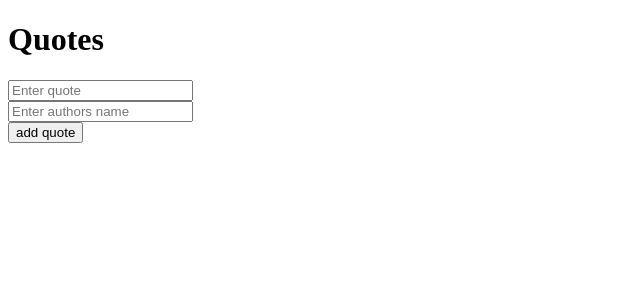
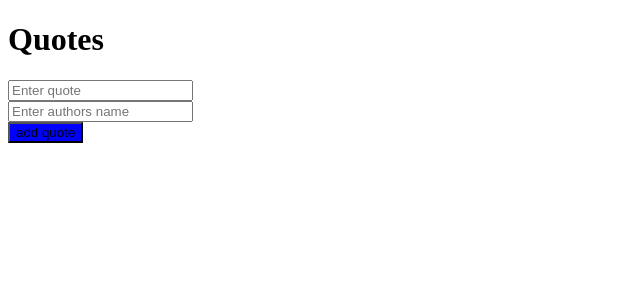
Before and after one commit to victorkitesh/Quotes, an Angular app in the folder quote/: page / in a window 1280 px wide. Shown: the top 300 px of the page, without its empty margins (0-640 px from the left). Built offline with nearby package versions, Linux system fonts and the light colour scheme.

Commit message:
added background color on add botton

```diff
--- a/quote/package.json
+++ b/quote/package.json
@@ -19,12 +19,14 @@
     "@angular/platform-browser": "~11.2.7",
     "@angular/platform-browser-dynamic": "~11.2.7",
     "@angular/router": "~11.2.7",
+    "bootstrap": "^5.0.1",
+    "popper": "^1.0.1",
     "rxjs": "~6.6.0",
     "tslib": "^2.0.0",
     "zone.js": "~0.11.3"
   },
   "devDependencies": {
-    "@angular-devkit/build-angular": "^0.901.15",
+    "@angular-devkit/build-angular": "^12.0.0",
     "@angular/cli": "~11.2.6",
     "@angular/compiler-cli": "~11.2.7",
     "@types/jasmine": "~3.6.0",
--- a/quote/src/app/components/quotes/quotes.component.css
+++ b/quote/src/app/components/quotes/quotes.component.css
@@ -0,0 +1,3 @@
+.quote-submit{
+    background-color: blue;
+}
--- a/quote/src/app/components/quotes/quotes.component.html
+++ b/quote/src/app/components/quotes/quotes.component.html
@@ -30,6 +30,7 @@
         <div class="">
             {{myDate | date}}
         </div>
+
         <div class="upvote">
 
 
--- a/quote/src/app/components/quotes/quotes.component.ts
+++ b/quote/src/app/components/quotes/quotes.component.ts
@@ -21,6 +21,8 @@ export class QuotesComponent implements OnInit {
   numberOfDislikes:number=0;
 
   myDate =Date.now();
+
+
 
   constructor() { }
 
```
Also changed, not shown: 1 other file (tests, documents, lock files or other folders).
